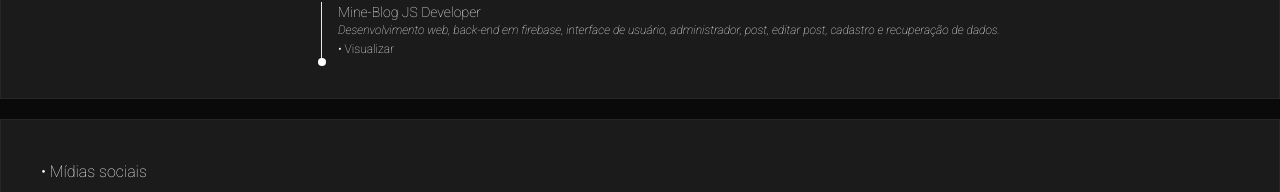
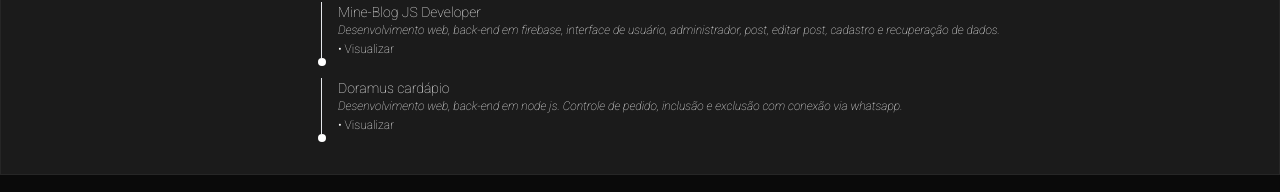
Before and after one commit to Jose-cardos0/jose, a Next.js app: page / in a window 1280 px wide. Shown: the part 1577-1769 px from the top of the page. Built offline with nearby package versions, Linux system fonts and the light colour scheme.

Commit message:
correcoes

```diff
--- a/package.json
+++ b/package.json
@@ -12,7 +12,7 @@
     "next": "15.1.4",
     "react": "^19.0.0",
     "react-dom": "^19.0.0",
-    "react-icons": "^5.4.0"
+    "react-icons": "^5.5.0"
   },
   "devDependencies": {
     "@eslint/eslintrc": "^3",
--- a/src/app/page.tsx
+++ b/src/app/page.tsx
@@ -2,9 +2,6 @@
 import { useState, useEffect } from "react";
 
 import Header from "./header";
-
-//images
-import Image from "next/image";
 
 //icons
 import { IoLogoJavascript } from "react-icons/io5";
@@ -183,7 +180,7 @@ export default function Home() {
                 <div className="ml-4">
                   <button className="">
                     <a
-                      href="https://natvilleproject2.vercel.app/"
+                      href="https://natvilleproject2-65pt.vercel.app/"
                       target="_blanck"
                       className="text-xs hover:scale-105 duration-300
                     transition hover:text-orange-400 hover:font-bold"
@@ -491,6 +488,30 @@ export default function Home() {
                   </div>
                 </div>
                 {/*quarto */}
+                {/*quinto */}
+                <div className="w-full flex-col items-end ">
+                  <div className="font-extralight font-Roboto text-sm border-l mr-5 relative mt-5 ">
+                    <p className="ml-4">Doramus cardápio</p>
+                    <p className="ml-4 text-xs italic">
+                      Desenvolvimento web, back-end em node js. Controle de
+                      pedido, inclusão e exclusão com conexão via whatsapp.
+                    </p>
+                    <div className="ml-4">
+                      <button className="">
+                        <a
+                          href="https://doramus-cardapio-web.vercel.app/"
+                          target="_blanck"
+                          className="text-xs hover:scale-105 duration-300
+                    transition hover:text-orange-400 hover:font-bold"
+                        >
+                          • Visualizar
+                        </a>
+                      </button>
+                    </div>
+                    <div className="absolute bg-white p-1 rounded-full -left-1"></div>
+                  </div>
+                </div>
+                {/*quinto */}
               </div>
             </div>
           </div>
@@ -507,7 +528,7 @@ export default function Home() {
           >
             <h1 className="font-extralight font-Roboto">• Mídias sociais</h1>
             <div className="flex gap-3 mt-5">
-              <a href="" target="_blanck">
+              <a href="https://www.instagram.com/dev.jose.c/" target="_blanck">
                 <FaInstagramSquare
                   color="#ffff"
                   size={40}
@@ -515,21 +536,27 @@ export default function Home() {
                    hover:bg-orange-400 rounded-md"
                 />
               </a>
-              <a href="" target="_blanck">
+              <a
+                href="https://wa.me/5579999062401?text=Ol%C3%A1%2C%20Jos%C3%A9%2C%20tudo%20bem%3F"
+                target="_blanck"
+              >
                 <FaWhatsappSquare
                   color="#ffff"
                   size={40}
                   className="hover:scale-105 transition duration-500 hover:bg-orange-400 rounded-md"
                 />
               </a>
-              <a href="" target="_blanck">
+              <a
+                href="www.linkedin.com/in/josé-cleverton-5940042b4"
+                target="_blanck"
+              >
                 <FaLinkedin
                   color="#ffff"
                   size={40}
                   className="hover:scale-105 transition duration-500 hover:bg-orange-400 rounded-md"
                 />
               </a>
-              <a href="#" target="_blanck">
+              <a href="https://github.com/Jose-cardos0" target="_blanck">
                 <FaGithub
                   color="#ffff"
                   size={40}
```
Also changed, not shown: 1 other file (tests, documents, lock files or other folders).
